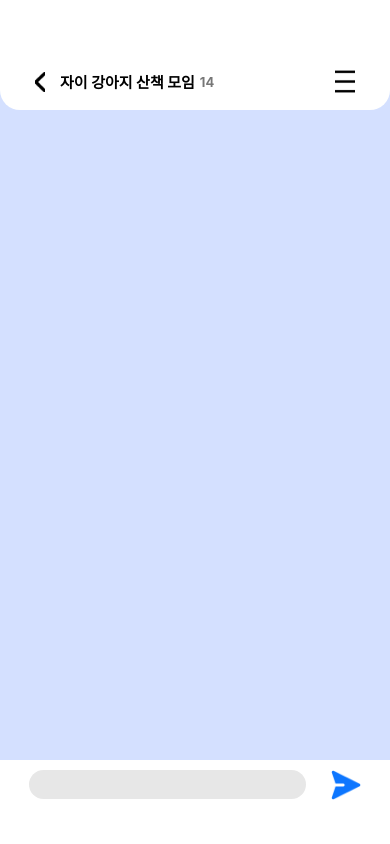
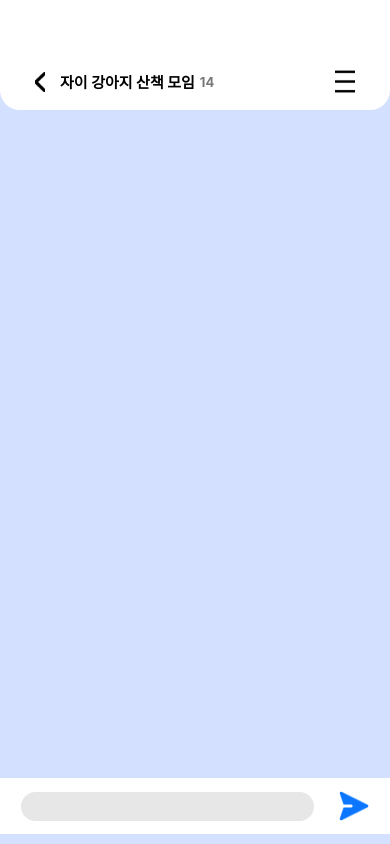
Before and after one commit to Bamdoliro/G-A, a React Native app: screen /ChatLiveScreen in a window 390 px wide. Built offline with nearby package versions, Linux system fonts and the light colour scheme.

Commit message:
ADD :: 핸드폰 키보드 나올때 같이 올라가기

```diff
--- a/components/ChatLiveSendFeild/ChatLiveSendFeild.js
+++ b/components/ChatLiveSendFeild/ChatLiveSendFeild.js
@@ -1,12 +1,13 @@
 import { useEffect, useState } from "react";
-import { View, StyleSheet, TextInput, Image, TouchableOpacity } from "react-native";
-import SendBtn from "../../assets/sendBtn.png";
+import { View, StyleSheet, TextInput, Image, TouchableOpacity,Platform, KeyboardAvoidingView, NativeModules } from "react-native";
+import SendBtn from "../../assets/sendBtn.png";;
+
 
 export default function ChatLiveSendFeild() {
     const [sendText, setSendText] = useState("");
 
     const SendBtnOnClick = () => {
-        console.log("버튼 누름")
+        console.log("버튼누름");
     }
 
     useEffect(() => {
@@ -17,7 +18,7 @@ export default function ChatLiveSendFeild() {
         <View style={styles.ChatSendInputView}>
             <TextInput
                 style={styles.ChatSendInput}
-                onChange= {e => setSendText(e.target.value)}
+                onChange={e => setSendText(e.target.value)}
             />
             <TouchableOpacity onPress={SendBtnOnClick}>
                 <Image
@@ -34,6 +35,10 @@ const styles = StyleSheet.create({
         flexDirection: "row",
         alignItems: "center",
         justifyContent: "center",
+        backgroundColor: "#fff",
+        width: "100%",
+        paddingTop: 13,
+        paddingBottom: 13
     },
     ChatSendInput: {
         backgroundColor: "#fff",
@@ -46,7 +51,7 @@ const styles = StyleSheet.create({
         outLineStyle: "none",
         outlineStyle: "none",
         paddingLeft: 15
-    } ,
+    },
     ChatSendBtn: {
         height: 30,
         width: 30
--- a/pages/ChatLiveScreen.js
+++ b/pages/ChatLiveScreen.js
@@ -1,14 +1,26 @@
-import { View, StyleSheet, Text } from "react-native";
+import { View, StyleSheet, Platform, KeyboardAvoidingView, Text } from "react-native";
 import ChatLiveHeader from "../components/ChatLiveHeader/ChatLiveHeader";
 import ChatLiveSendFeild from "../components/ChatLiveSendFeild/ChatLiveSendFeild";
 
 export default function ChatLiveScreen() {
+
     return (
         <View style={styles.ChatLiveFeild} >
             <ChatLiveHeader />
-            <View style={styles.ChatSendInputView}>
+            <KeyboardAvoidingView
+                style={styles.ChatKeyboardView}
+                behavior={Platform.OS == 'ios' ? "padding" : "position"}
+                enabled
+            >
                 <ChatLiveSendFeild style={styles.ChatLiveSendFeild} />
-            </View>
+            </KeyboardAvoidingView>
+            {
+                Platform.OS == 'ios' ? (
+                    <View style={styles.FooterEmpty}>
+                        {/* IOS 아래 공백 */}
+                    </View>
+                ) : ""
+            }
         </View>
     )
 }
@@ -18,18 +30,22 @@ const styles = StyleSheet.create({
         flex: 1,
         backgroundColor: "#D4E0FF",
     },
-    ChatLiveSendFeild: {
+    ChatKeyboardView: {
+        flex: 1,
+        alignItems: "center",
+        justifyContent: "center",
+        position: "absolute",
+        left: 0,
+        right: 0,
+        bottom: 10,
         backgroundColor: "#fff",
-        height: 10
     },
-    ChatSendInputView: {
+    FooterEmpty: {
         position: "absolute",
         left: 0,
         right: 0,
         bottom: 0,
-        padding: 10,
-        width: "100%",
-        height: "10%",
         backgroundColor: "#fff",
-    },
+        height: 20
+    }
 })
```
